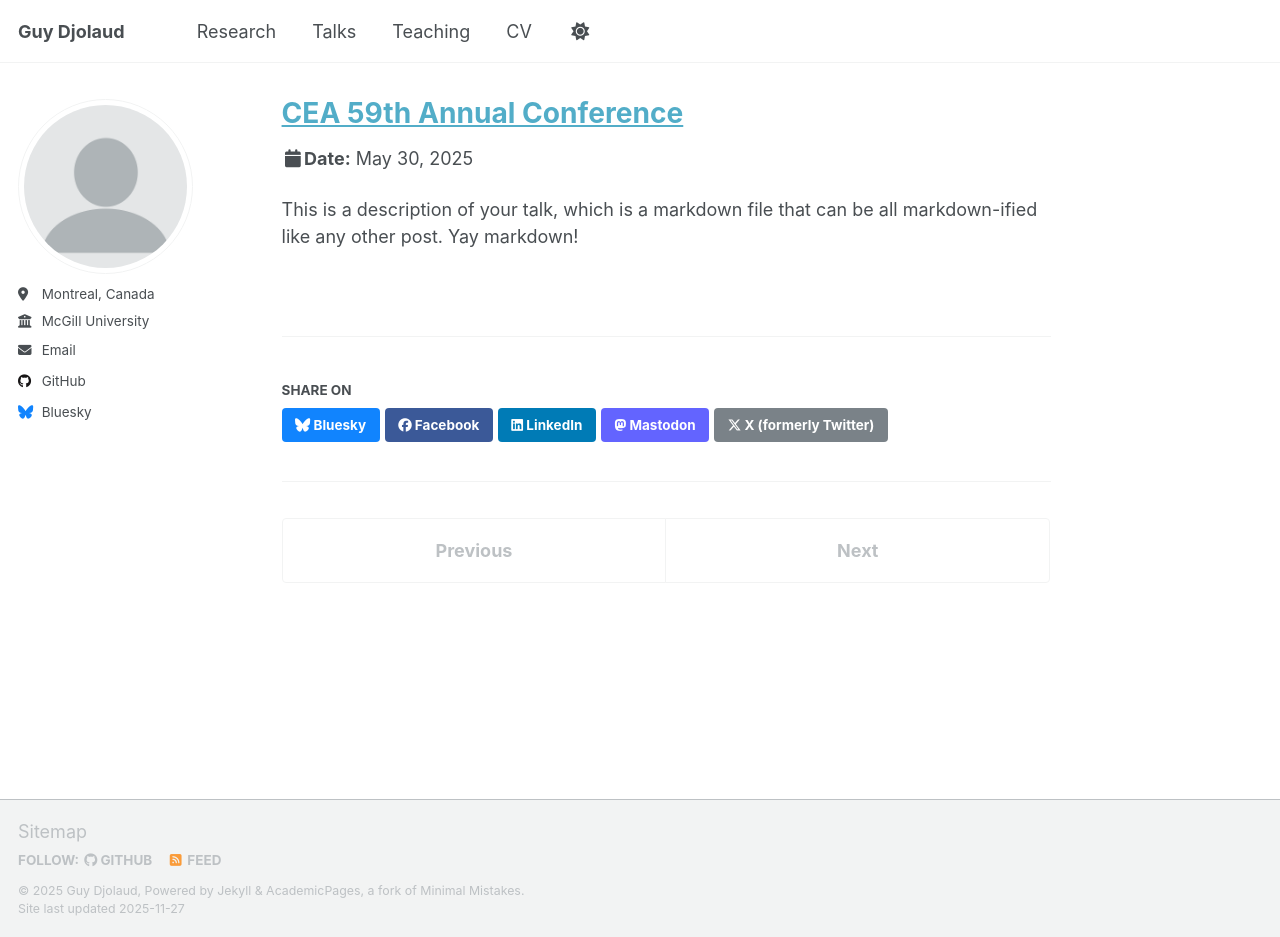
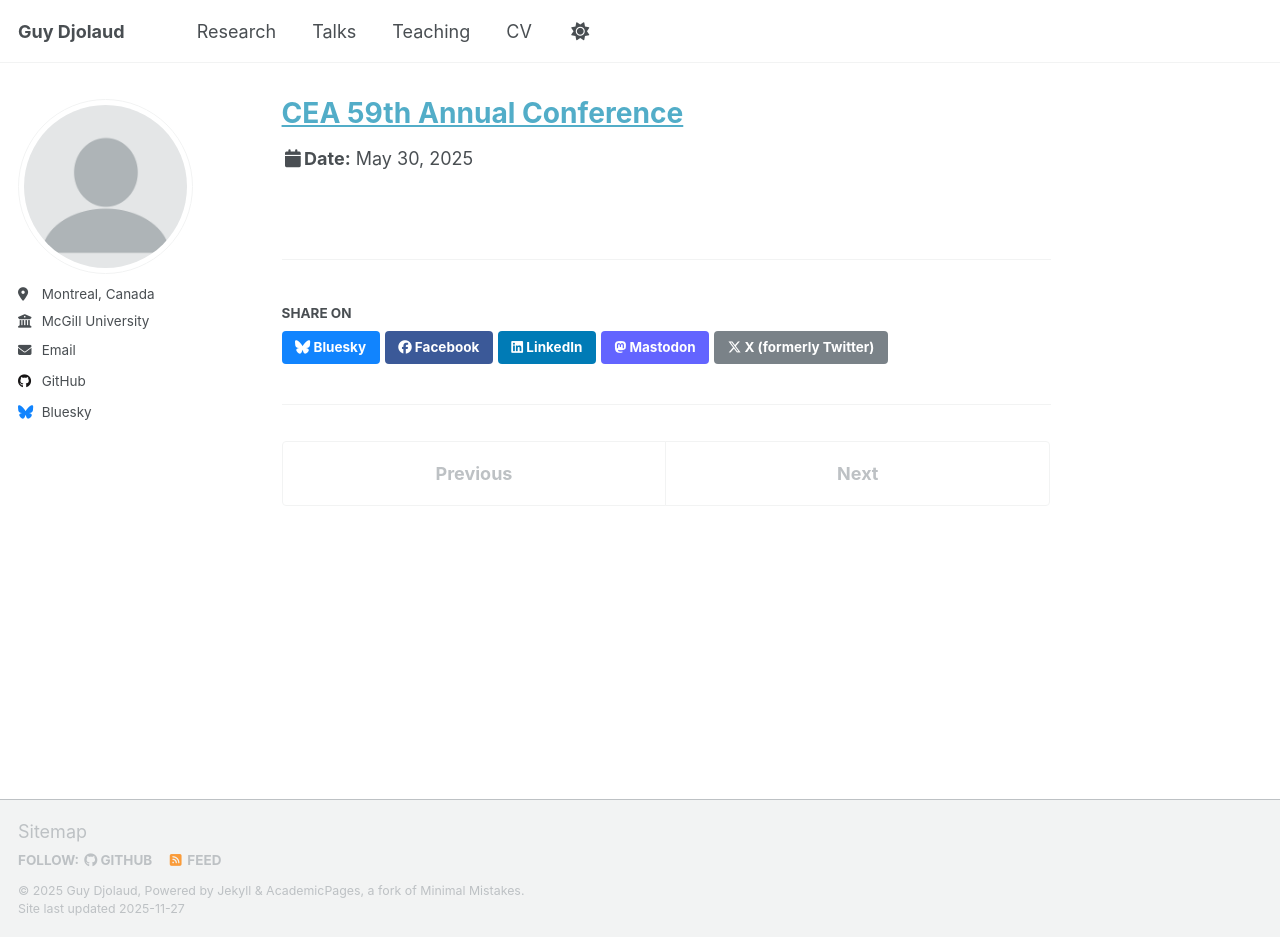
Before and after one commit to Guy-Djolaud/Guy-Djolaud.github.io, a Jekyll site: the page built from _talks/2012-03-01-talk-1.md, in a window 1280 px wide and 937 px high. Built offline with Jekyll 4.4.1, drawn with Linux system fonts in a browser that asks for light colours; a script that is not in the unit is left out.

Commit message:
Update 2012-03-01-talk-1.md

```diff
--- a/_talks/2012-03-01-talk-1.md
+++ b/_talks/2012-03-01-talk-1.md
@@ -3,9 +3,7 @@
 collection: talks
 type: "Talk"
 permalink: /talks/2012-03-01-talk-1
-venue: ""
+venue: "Labour Market Power in Canada"
 date: 2025-05-30
 location: "University of Quebec in Montreal, Montreal, Canada"
 ---
-
-This is a description of your talk, which is a markdown file that can be all markdown-ified like any other post. Yay markdown!
```
